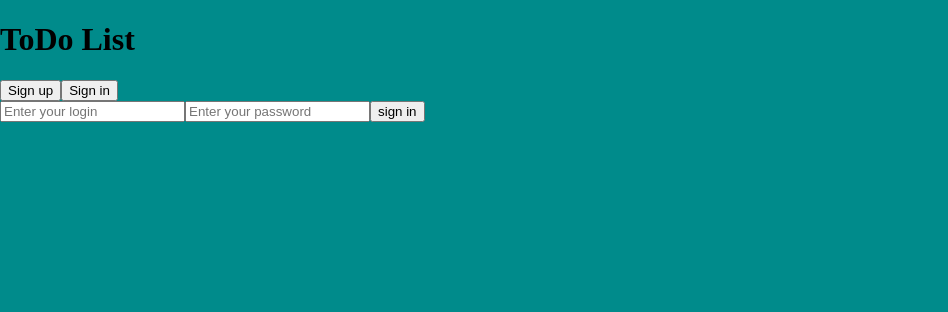
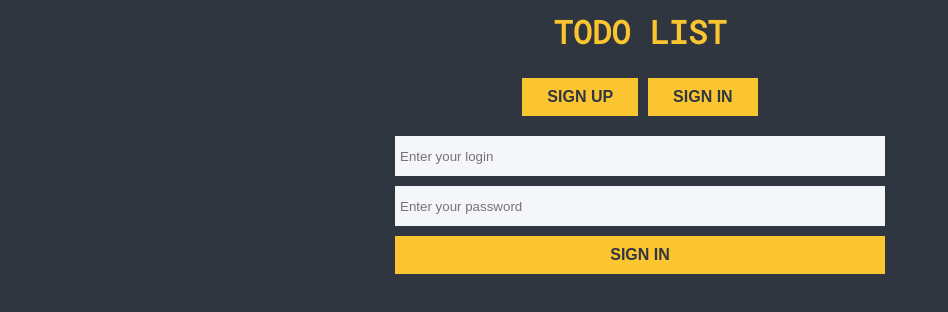
Before and after one commit to ArkadiuszHorwat/ToDoList, a React (Create React App) app in the folder frontend/: page / in a window 1280 px wide. Shown: the top 312 px of the page, without its empty margins (0-948 px from the left). Built offline with nearby package versions, Linux system fonts and the light colour scheme.

Commit message:
add styles

```diff
--- a/frontend/public/index.html
+++ b/frontend/public/index.html
@@ -12,6 +12,7 @@
 
     <link rel="manifest" href="%PUBLIC_URL%/manifest.json" />
     <link rel="stylesheet" href="https://cdnjs.cloudflare.com/ajax/libs/font-awesome/4.7.0/css/font-awesome.min.css">
+    <link href="https://fonts.googleapis.com/css2?family=Roboto+Mono&display=swap" rel="stylesheet">
 
     <title>To Do List App</title>
   </head>
--- a/frontend/src/App.js
+++ b/frontend/src/App.js
@@ -56,13 +56,17 @@ function App() {
   return (
     <div className="App">
       <h1>ToDo List</h1>
-      {localStorage.getItem('userLogin') === null  && <input type='button' value='Sign up' onClick={handleButtonR} />}
+      <main>
+        <div className="menu">
+          {localStorage.getItem('userLogin') === null  && <input className='button' type='button' value='Sign up' onClick={handleButtonR} />}
           {
             localStorage.getItem('userLogin') != null ?
-        <input type='button' value='Sign out' onClick={handleButtonO} />
+            <input className='button' type='button' value='Sign out' onClick={handleButtonO} />
             :
-        <input type='button' value='Sign in' onClick={handleButtonL} />
+            <input className='button' type='button' value='Sign in' onClick={handleButtonL} />
           }
+        </div>
+        <div className="content">
           {
           localStorage.getItem('userLogin') != null ?
           <ToDoList userId={userId}/>
@@ -77,6 +81,8 @@ function App() {
           />
           }
         </div>
+      </main>
+    </div>
   );
 }
 
--- a/frontend/src/components/Login.js
+++ b/frontend/src/components/Login.js
@@ -16,7 +16,7 @@ function Login({ onSubmit, onChangeLogin, onChangePassword }) {
                 onChange={onChangePassword}
                 required
             />
-            <input
+            <input className='button'
                 type='submit'
                 value='sign in'
             />
--- a/frontend/src/components/Register.js
+++ b/frontend/src/components/Register.js
@@ -49,7 +49,7 @@ function Register() {
                 onChange={handleOnChangePassword}
                 required
             />
-            <input
+            <input className='button'
                 type='submit'
                 value='sign up'
             />
--- a/frontend/src/components/ToDoList.js
+++ b/frontend/src/components/ToDoList.js
@@ -12,7 +12,7 @@ function ToDoList({ userId }) {
     Axios.get(`http://localhost:3001/item/get/${userId}`).then(response => {
       setListItem(response.data);
     });
-  }, [userId, listItem]);
+  }, [userId]);
 
   const handleOnSubmit = () => {
     Axios.post('http://localhost:3001/item/insert', {
@@ -31,9 +31,6 @@ function ToDoList({ userId }) {
 
   const handleDelete = itemId => {
     Axios.delete(`http://localhost:3001/item/delete/${itemId}`);
-    Axios.get(`http://localhost:3001/item/get/${userId}`).then(response => {
-      setListItem(response.data);
-    });
   }
 
   const handleChangeUpdate = e => {
@@ -57,7 +54,7 @@ function ToDoList({ userId }) {
           onChange={handleChange}
           required
         />
-        <input
+        <input className='button'
           type='submit'
           value='Add'
         />
@@ -67,13 +64,13 @@ function ToDoList({ userId }) {
           listItem.map(item => {
             return <li key={item.item_id}>
               {item.item_description}
-              <form onSubmit={()=>{handleUpdate(item.item_id)}}>
+              <form className='form-update' onSubmit={()=>{handleUpdate(item.item_id)}}>
                 <input
                   type='text'
                   placeholder='Update'
                   onChange={handleChangeUpdate}
                   required/>
-                <input type='submit' value='update'/>
+                <input className='update' type='submit' value='update'/>
               </form>
               <i className="fa fa-trash" onClick={()=>{handleDelete(item.item_id)}}></i>
               </li>
--- a/frontend/src/index.css
+++ b/frontend/src/index.css
@@ -1,4 +1,93 @@
 body {
   margin: 0;
-  background-color: darkcyan;
+  background-color: #2f3640;
+  text-transform: uppercase;
+  font-family: 'Roboto Mono', monospace;
+  color: #f5f6fa;
 }
+
+h1{
+  margin: 0;
+  text-align: center;
+  padding: 10px;
+  color: #fbc531;
+}
+
+main{
+  max-height: 500px;
+  max-width: 500px;
+  margin: auto;
+}
+
+form{
+  display: flex;
+  flex-direction: column;
+  justify-content: center;
+}
+
+input{
+  background: #f5f6fa;
+  border: none;
+  outline: none;
+  margin: 5px;
+  padding: 5px;
+  min-height: 30px;
+}
+
+input:hover{
+  cursor: pointer;
+}
+
+.fa:hover{
+  cursor: pointer;
+}
+
+ul{
+  list-style: none;
+  display: flex;
+  flex-direction: column;
+  padding: 0;
+}
+
+ul li{
+  text-align: center;
+  padding: 5px;
+  margin-bottom: 10px;
+  background-color: #fbc531;
+  border-radius: 20px;
+  color: #2f3640;
+  font-size: 24px;
+  font-weight: bold;
+}
+
+.menu{
+  display: flex;
+  justify-content: center;
+  padding: 10px;
+}
+
+.button{
+  background-color: #fbc531;
+  border: none;
+  color: #2f3640;
+  padding: 10px 25px;
+  font-size: 16px;
+  text-transform: uppercase;
+  font-weight: bold;
+}
+
+.form-update{
+  display: flex;
+  flex-direction: row;
+}
+
+.update{
+  background-color: #2f3640;
+  border: none;
+  color: #fbc531;
+  padding: 5px 15px;
+  font-size: 14px;
+  width: 30%;
+  text-transform: uppercase;
+  font-weight: bold;
+}
```
Lines whose indentation alone changed are shown as unchanged.
